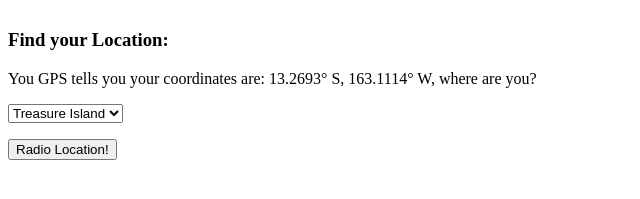
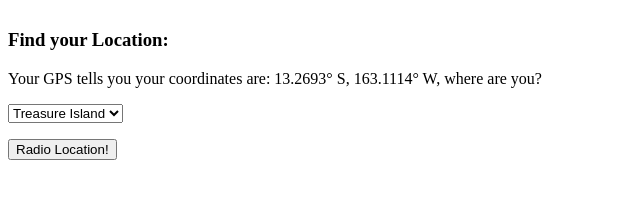
Before and after one commit to WynnieSun/Lab-3, a plain HTML site: page index.html in a window 1280 px wide. Shown: the part 211-410 px from the top of the page, 0-640 px from the left. Drawn offline with Linux system fonts and the light colour scheme.

Commit message:
Update index.html

```diff
--- a/index.html
+++ b/index.html
@@ -10,7 +10,7 @@
   <br  />Follow the steps below to unlock the button and escape the island!</p>
 <br  />
 <h3>Find your Location:</h3>
-<p>You GPS tells you your coordinates are: 13.2693° S, 163.1114° W, where are you?</p>
+<p>Your GPS tells you your coordinates are: 13.2693° S, 163.1114° W, where are you?</p>
 <form>
 <select name="location" id = "location">
     <option value = "treasureIsland">Treasure Island</option>
```
